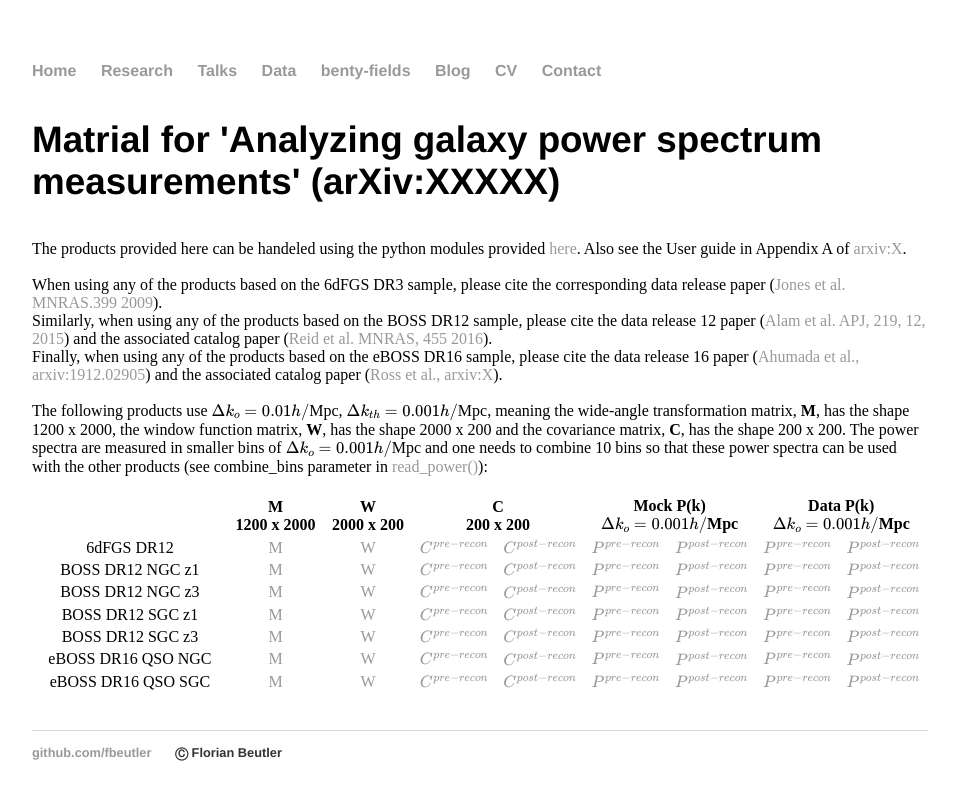
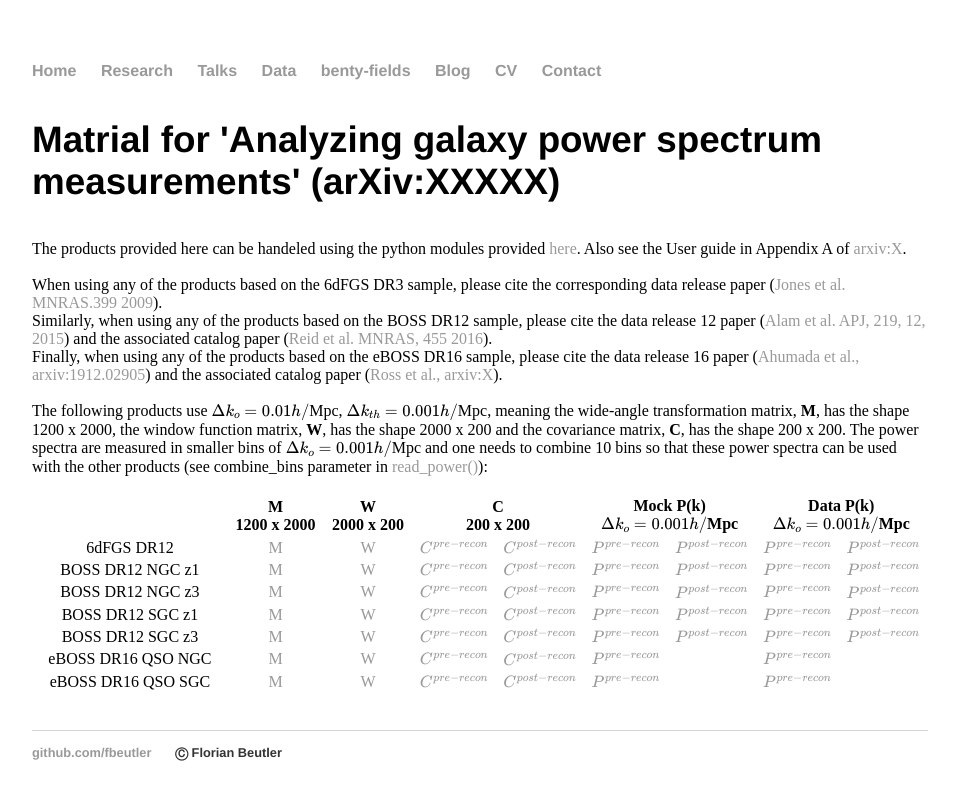
Before and after one commit to fbeutler/fbeutler.github.io, a Jekyll site: the page built from hub/deconv_paper.html, in a window 1280 px wide. Shown: the top 800 px of the page, without its empty margins (160-1116 px from the left). Built offline with Jekyll 4.4.1, drawn with Linux system fonts in a browser that asks for light colours.

Commit message:
Update deconv_paper.html

```diff
--- a/hub/deconv_paper.html
+++ b/hub/deconv_paper.html
@@ -100,9 +100,9 @@ Finally, when using any of the products based on the eBOSS DR16 sample, please c
     <td><a href="C_1000_eBOSS_DR16_QSO_NGC_1_1_1_1_1_10_200_200.matrix.gz">\(C^{pre-recon}\)</a></td>
     <td><a href="C_1000_eBOSS_DR16_QSO_NGC_1_1_1_1_1_10_200_200.matrix.gz">\(C^{post-recon}\)</a></td>
     <td><a href="X.tar.gz">\(P^{pre-recon}\)</a></td>
-    <td><a href="X.tar.gz">\(P^{post-recon}\)</a></td>
+    <td></td>
     <td><a href="X.tar.gz">\(P^{pre-recon}\)</a></td>
-    <td><a href="X.tar.gz">\(P^{post-recon}\)</a></td>
+    <td></td>
   </tr>
   <tr style="text-align: center">
     <td>eBOSS DR16 QSO SGC</td>
@@ -111,9 +111,9 @@ Finally, when using any of the products based on the eBOSS DR16 sample, please c
     <td><a href="C_1000_eBOSS_DR16_QSO_SGC_1_1_1_1_1_10_200_200.matrix.gz">\(C^{pre-recon}\)</a></td>
     <td><a href="C_1000_eBOSS_DR16_QSO_SGC_1_1_1_1_1_10_200_200.matrix.gz">\(C^{post-recon}\)</a></td>
     <td><a href="X.tar.gz">\(P^{pre-recon}\)</a></td>
-    <td><a href="X.tar.gz">\(P^{post-recon}\)</a></td>
+    <td></td>
     <td><a href="X.tar.gz">\(P^{pre-recon}\)</a></td>
-    <td><a href="X.tar.gz">\(P^{post-recon}\)</a></td>
+    <td></td>
   </tr>
 </table><br>
 
```
